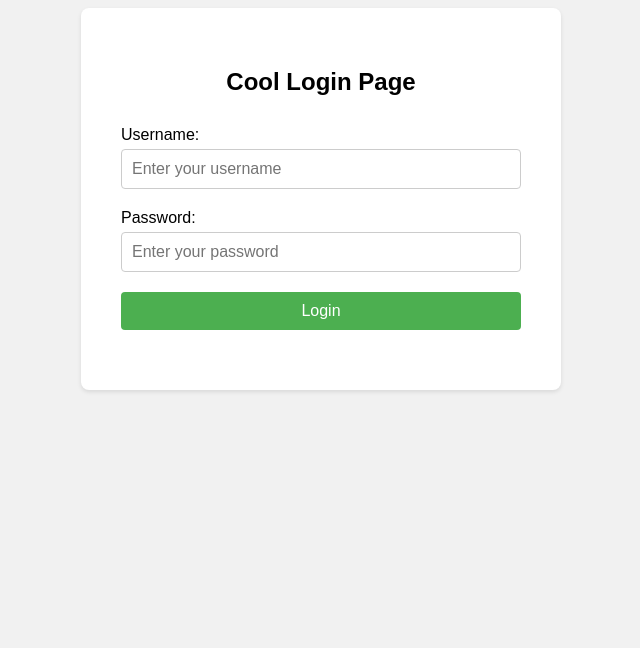
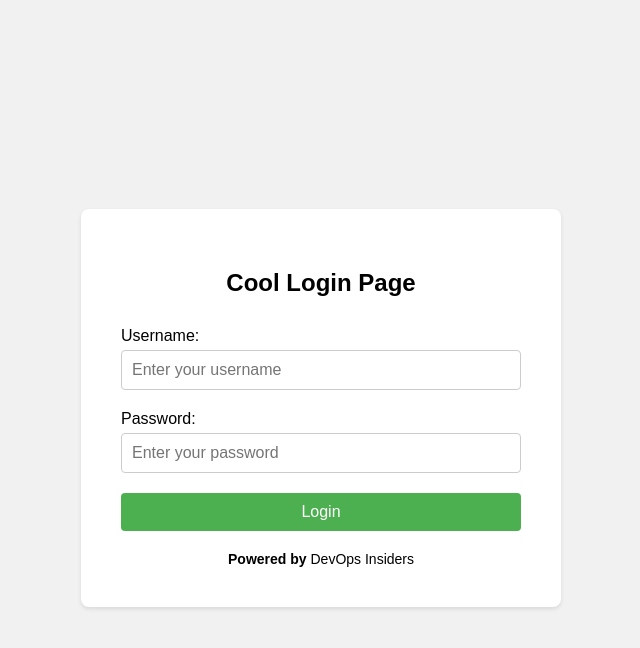
Before and after one commit to devopsinsiders/cool-login-page, a website: page src/index.html in a window 1280 px wide. Shown: the whole page, without its empty margins (319-959 px from the left). Drawn offline with Linux system fonts and the light colour scheme.

Commit message:
Update index.html

```diff
--- a/src/index.html
+++ b/src/index.html
@@ -8,11 +8,14 @@
     body {
       font-family: Arial, sans-serif;
       background-color: #f1f1f1;
+      display: flex;
+      justify-content: center;
+      align-items: center;
+      height: 100vh;
     }
 
     .container {
-      max-width: 400px;
-      margin: 0 auto;
+      width: 400px;
       padding: 40px;
       background-color: #fff;
       border-radius: 8px;
@@ -56,6 +59,16 @@
     .form-group button:hover {
       background-color: #45a049;
     }
+
+    .branding {
+      text-align: center;
+      margin-top: 20px;
+      font-size: 14px;
+    }
+
+    .branding span {
+      font-weight: bold;
+    }
   </style>
 </head>
 <body>
@@ -74,6 +87,9 @@
         <button type="submit">Login</button>
       </div>
     </form>
+    <div class="branding">
+      <span>Powered by</span> DevOps Insiders
+    </div>
   </div>
 </body>
 </html>
```
